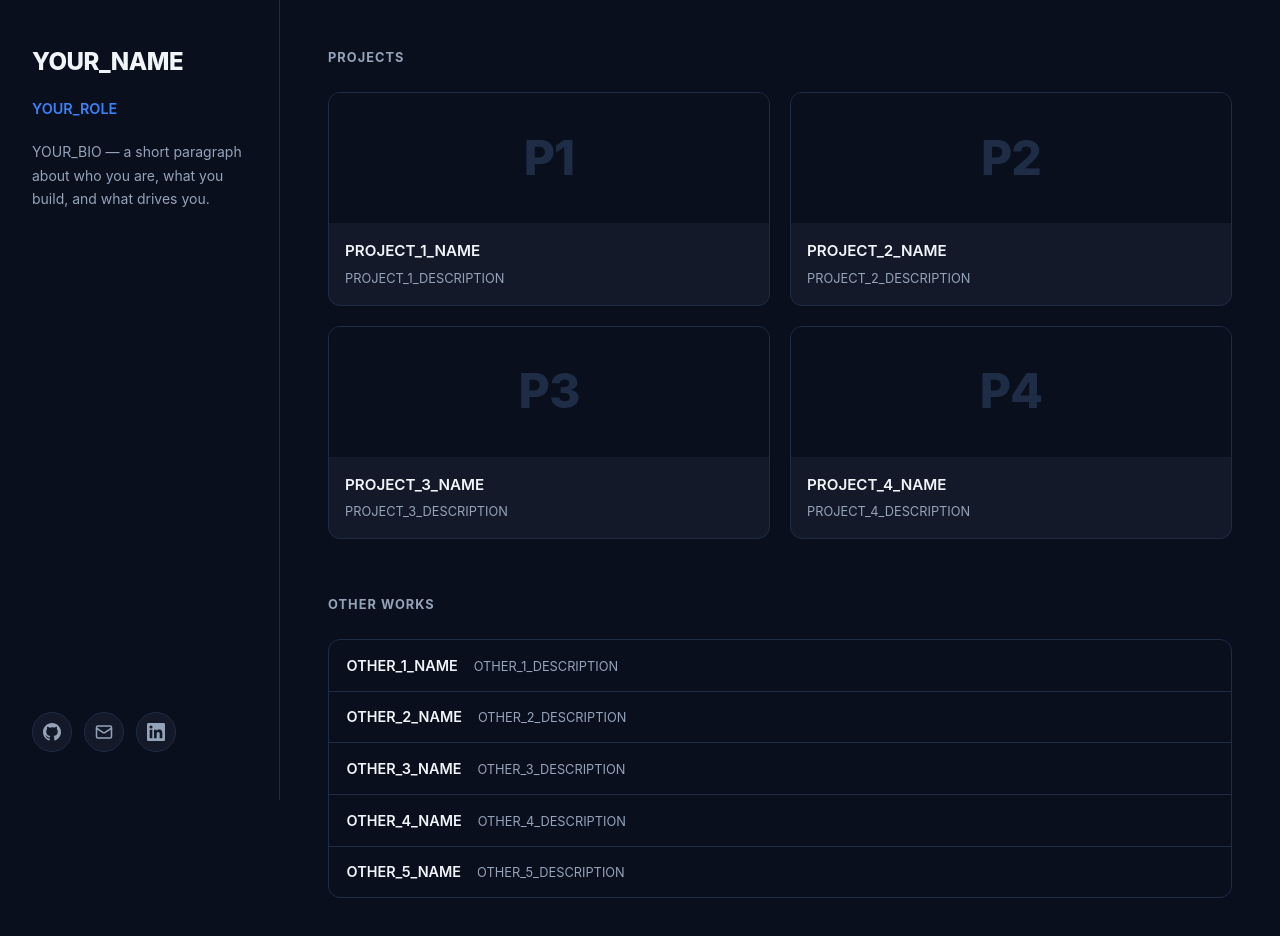
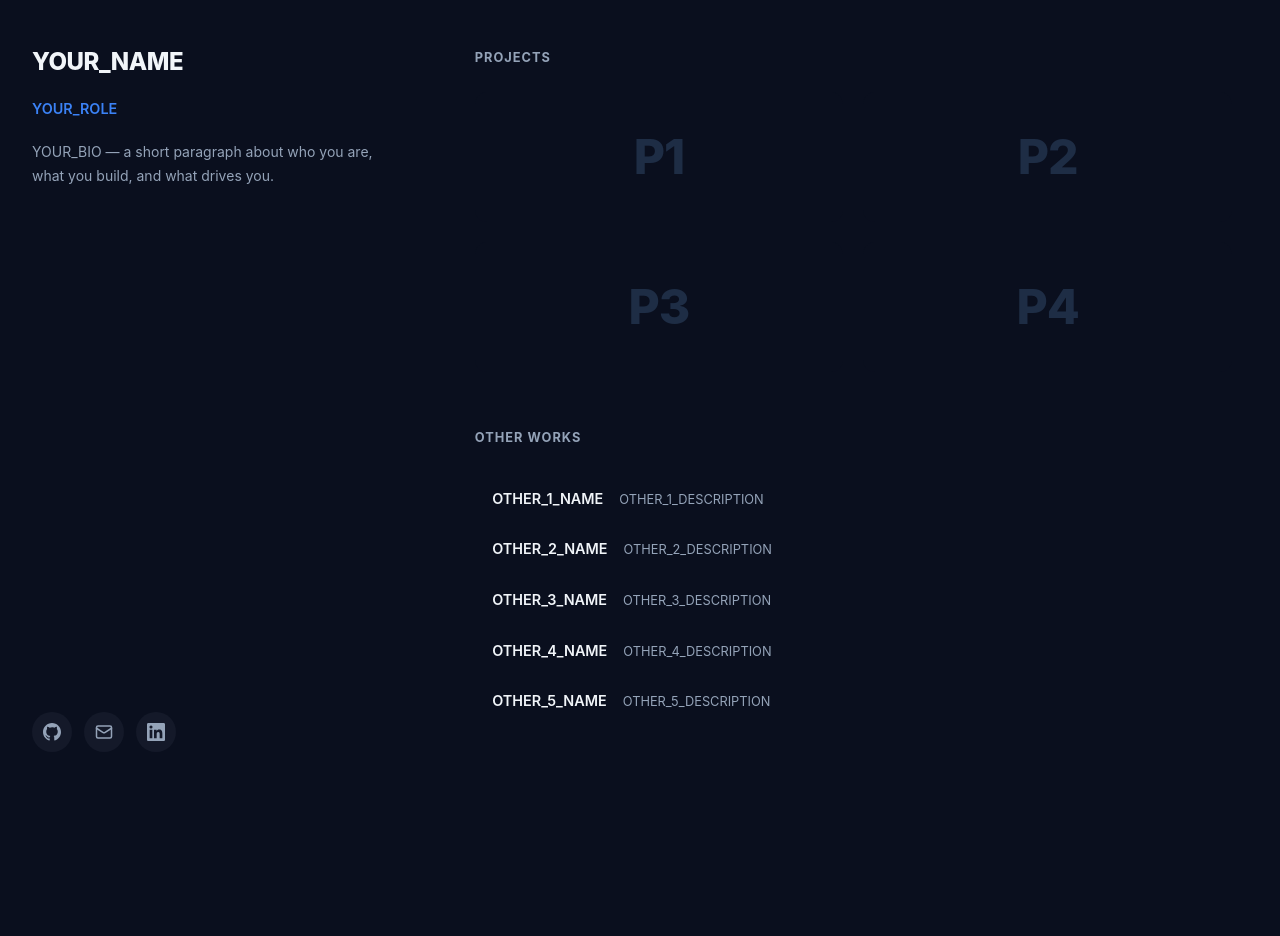
Before and after one commit to ajprjx/ajprjx.github.io, a plain HTML site: page index.html in a window 1280 px wide. After the commit the page ends 800 px from the top, so only its background shows below. Drawn offline with Linux system fonts and the light colour scheme.

Commit message:
style: remove borders, 1/3 sidebar, thumbnail-only project cards
Co-Authored-By: Claude Sonnet 4.6 <noreply@anthropic.com>

```diff
--- a/index.html
+++ b/index.html
@@ -46,34 +46,18 @@
 
           <a class="project-card" href="YOUR_GITHUB_URL/PROJECT_1_REPO" target="_blank" rel="noopener">
             <div class="project-thumb"><span>P1</span></div>
-            <div class="project-body">
-              <h3>PROJECT_1_NAME</h3>
-              <p>PROJECT_1_DESCRIPTION</p>
-            </div>
           </a>
 
           <a class="project-card" href="YOUR_GITHUB_URL/PROJECT_2_REPO" target="_blank" rel="noopener">
             <div class="project-thumb"><span>P2</span></div>
-            <div class="project-body">
-              <h3>PROJECT_2_NAME</h3>
-              <p>PROJECT_2_DESCRIPTION</p>
-            </div>
           </a>
 
           <a class="project-card" href="YOUR_GITHUB_URL/PROJECT_3_REPO" target="_blank" rel="noopener">
             <div class="project-thumb"><span>P3</span></div>
-            <div class="project-body">
-              <h3>PROJECT_3_NAME</h3>
-              <p>PROJECT_3_DESCRIPTION</p>
-            </div>
           </a>
 
           <a class="project-card" href="YOUR_GITHUB_URL/PROJECT_4_REPO" target="_blank" rel="noopener">
             <div class="project-thumb"><span>P4</span></div>
-            <div class="project-body">
-              <h3>PROJECT_4_NAME</h3>
-              <p>PROJECT_4_DESCRIPTION</p>
-            </div>
           </a>
 
         </div>
--- a/style.css
+++ b/style.css
@@ -24,7 +24,7 @@ body {
 /* ── Two-column layout ── */
 .layout {
   display: grid;
-  grid-template-columns: var(--sidebar-width) 1fr;
+  grid-template-columns: 1fr 2fr;
   min-height: 100vh;
 }
 
@@ -34,7 +34,6 @@ body {
   top: 0;
   height: 100vh;
   overflow-y: auto;
-  border-right: 1px solid var(--border);
   padding: 3rem 2rem;
   display: flex;
   flex-direction: column;
@@ -79,7 +78,6 @@ body {
   height: 40px;
   border-radius: 50%;
   background: var(--bg-card);
-  border: 1px solid var(--border);
   display: flex;
   align-items: center;
   justify-content: center;
@@ -90,7 +88,6 @@ body {
 }
 .icon-btn:hover {
   color: var(--accent);
-  border-color: var(--accent);
   box-shadow: 0 0 0 3px rgba(59, 130, 246, 0.25);
 }
 .icon-btn svg { width: 18px; height: 18px; }
@@ -120,15 +117,14 @@ body {
 
 .project-card {
   background: var(--bg-card);
-  border: 1px solid var(--border);
   border-radius: var(--radius);
   overflow: hidden;
   text-decoration: none;
   color: var(--text);
   display: block;
-  transition: transform 0.2s, border-color 0.2s;
+  transition: transform 0.2s, opacity 0.2s;
 }
-.project-card:hover { transform: translateY(-3px); border-color: var(--accent); }
+.project-card:hover { transform: translateY(-3px); opacity: 0.85; }
 
 .project-thumb {
   height: 130px;
@@ -154,7 +150,6 @@ body {
   list-style: none;
   display: flex;
   flex-direction: column;
-  border: 1px solid var(--border);
   border-radius: var(--radius);
   overflow: hidden;
 }
@@ -166,10 +161,8 @@ body {
   padding: 0.85rem 1.1rem;
   text-decoration: none;
   color: var(--text);
-  border-bottom: 1px solid var(--border);
   transition: background 0.15s;
 }
-.work-item:last-child a { border-bottom: none; }
 .work-item a:hover { background: var(--bg-card); }
 
 .work-name {
@@ -190,7 +183,7 @@ body {
 /* ── Responsive ── */
 @media (max-width: 700px) {
   .layout { grid-template-columns: 1fr; }
-  .sidebar { position: static; height: auto; border-right: none; border-bottom: 1px solid var(--border); }
+  .sidebar { position: static; height: auto; }
   .contact-links { margin-top: 1rem; padding-top: 0; }
   .projects-grid { grid-template-columns: 1fr; }
 }
```
